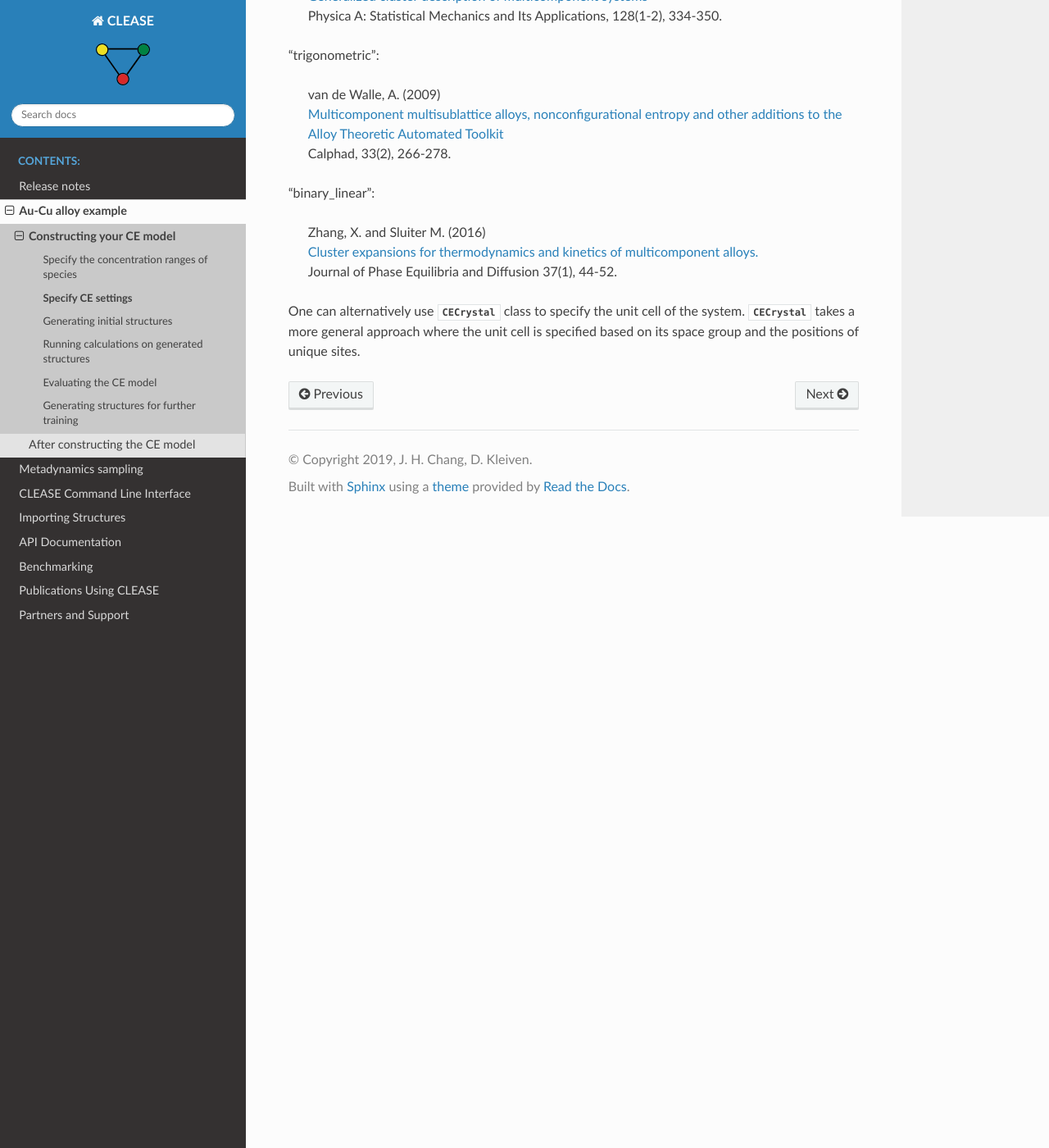
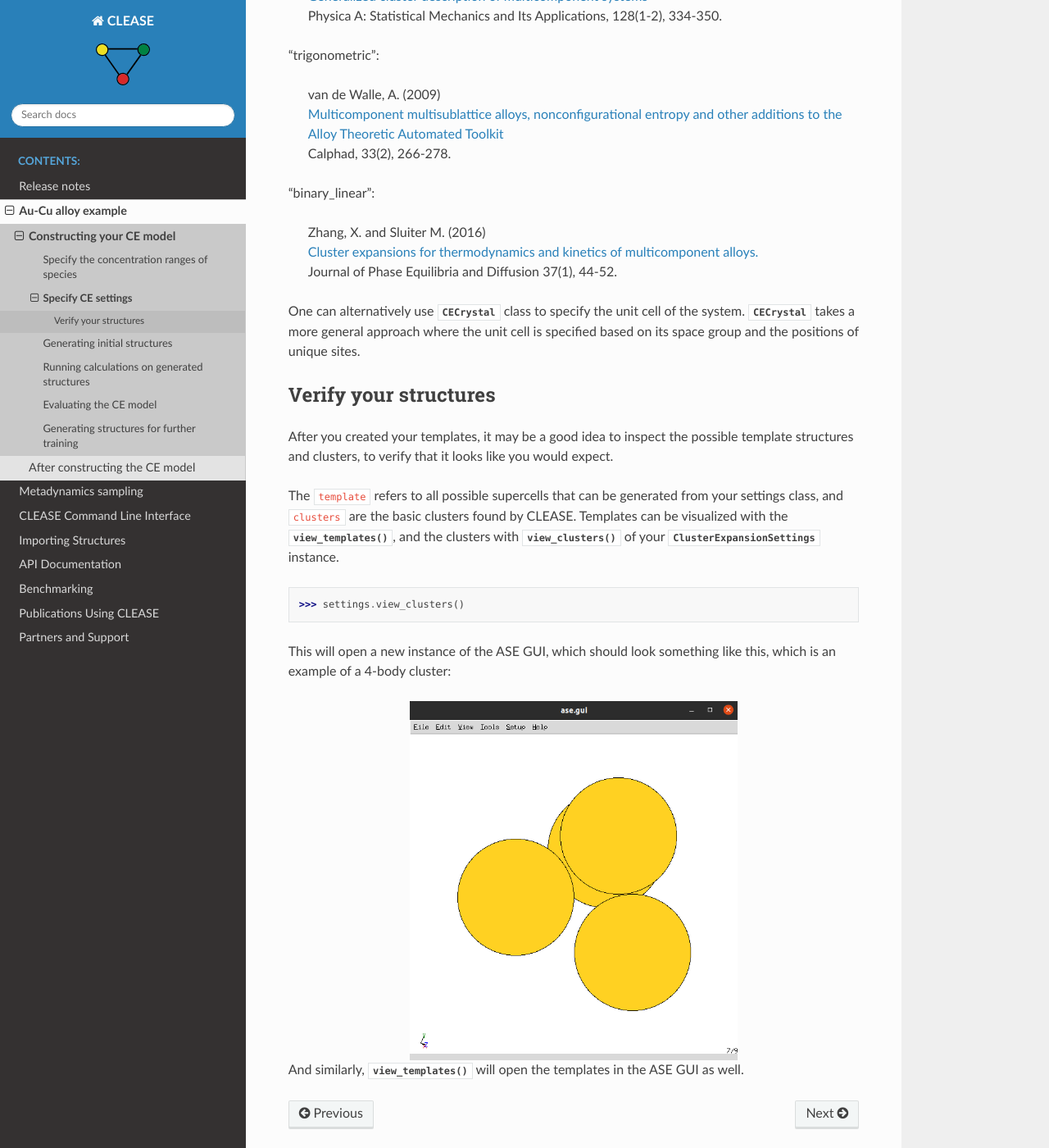
Before and after one commit to wuziqiqiqi/PD, a Sphinx documentation site: the page built from doc/source/aucu_setting.rst, in a window 1280 px wide and 1400 px high, scrolled down 1197 px. Shown: the whole window at 82% size. Built offline with Sphinx 7.4.7 and the Read the Docs theme 2.0.0, drawn with Linux system fonts in a browser that asks for light colours; pages that are not in the unit, such as notebooks, are missing from menus.

Commit message:
DOC: mention view_templates and view_clusters() in AuCu tutorial

```diff
--- a/doc/source/aucu_setting.rst
+++ b/doc/source/aucu_setting.rst
@@ -88,3 +88,29 @@ found in the following articles.
 One can alternatively use :class:`CECrystal` class to specify the unit cell of
 the system. :class:`CECrystal` takes a more general approach where the unit
 cell is specified based on its space group and the positions of unique sites.
+
+Verify your structures
+-----------------------
+
+After you created your templates, it may be a good idea to inspect the possible template structures
+and clusters, to verify that it looks like you would expect.
+
+The ``template`` refers to all possible supercells that can be generated from your settings class,
+and ``clusters`` are the basic clusters found by CLEASE. Templates can be visualized with the
+:meth:`~ClusterExpansionSettings.view_templates`, and the clusters with
+:meth:`~ClusterExpansionSettings.view_clusters` of your :class:`~ClusterExpansionSettings` instance.
+
+.. doctest::
+  :options: +SKIP
+
+  >>> settings.view_clusters()
+
+This will open a new instance of the ASE GUI, which should look something like this, which
+is an example of a 4-body cluster:
+
+.. image:: ./resources/view_clusters_example.png
+  :align: center
+  :width: 400
+
+And similarly, :meth:`~ClusterExpansionSettings.view_templates` will open the templates in
+the ASE GUI as well.
```
Also changed, not shown: doc/source/resources/view_clusters_example.png (added).
